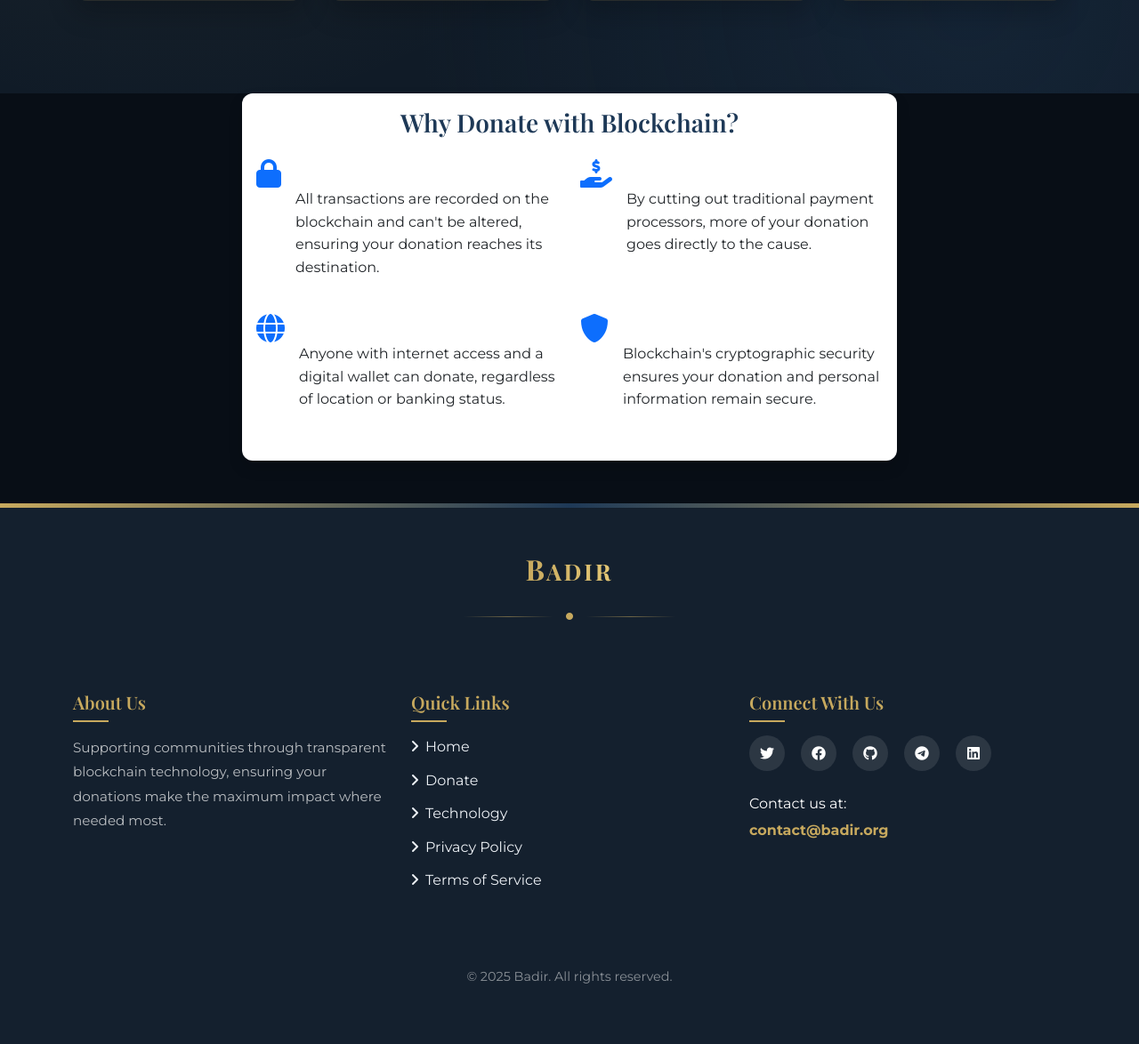
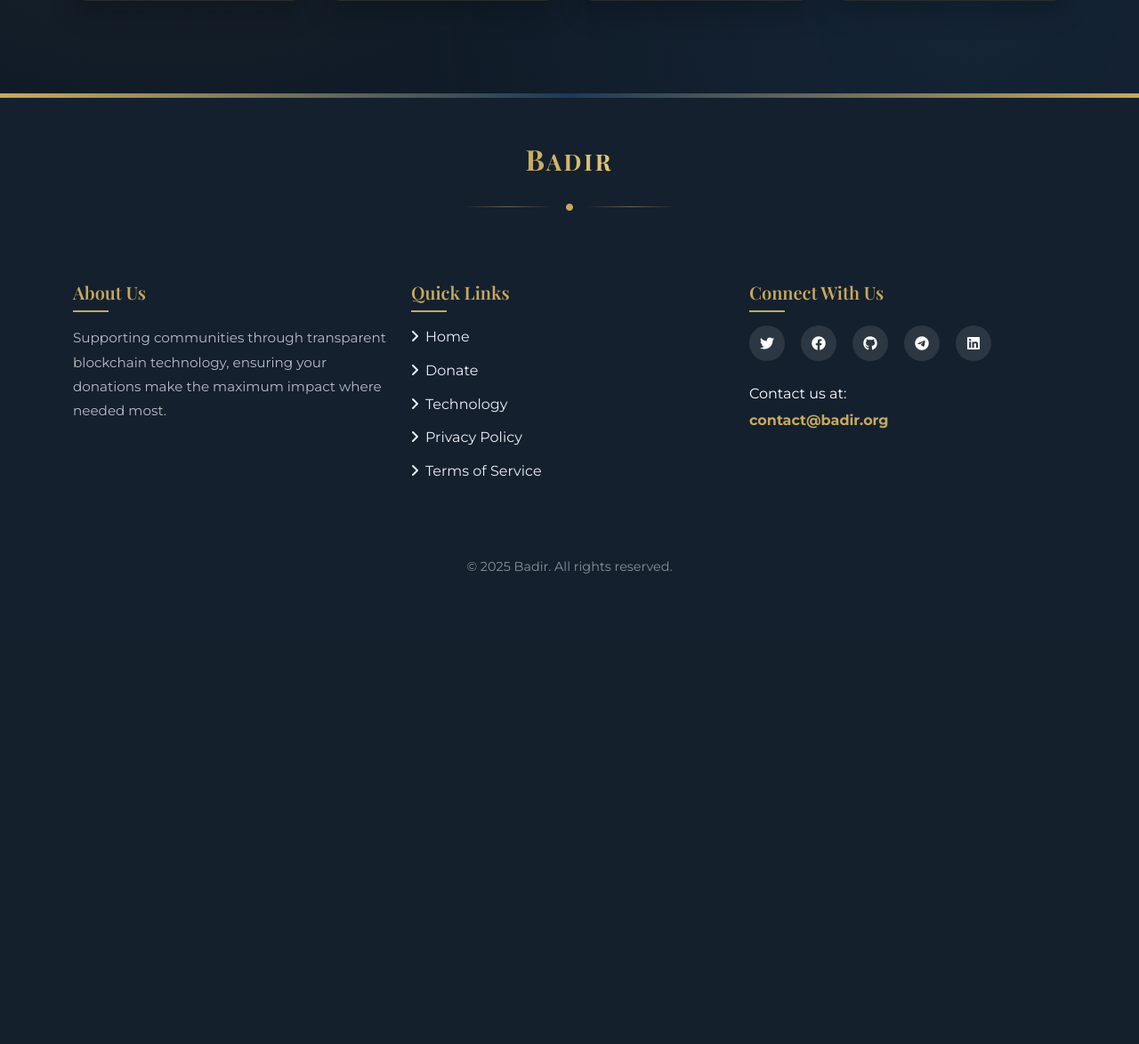
Before and after one commit to yaracyber/Badir, a Flask app: page /donate in a window 1280 px wide. Shown: the part 2296-3470 px from the top of the page at 89% size. After the commit the page ends 2941 px from the top, so only its background shows below. Run offline with Flask 3, Linux system fonts and the light colour scheme; some libraries are stand-ins or nearby versions.

Commit message:
Remove the 'Why Donate with Blockchain?' section from the donation page
Removes the recent donors section from `templates/donate.html` as per user feedback.

Replit-Commit-Author: Agent
Replit-Commit-Session-Id: ef7892f4-4032-40d0-9159-4cc6e0c86c91
Replit-Commit-Screenshot-Url: https://storage.googleapis.com/screenshot-production-us-central1/5538cc59-1f78-4152-bb87-f1d94306d65e/52b15937-4514-4c5d-adb5-8be02ec84077.jpg

```diff
--- a/templates/donate.html
+++ b/templates/donate.html
@@ -511,70 +511,7 @@
     </div>
 </section>
 
-<!-- Recent Donors -->
-<section class="recent-donors mb-5">
-    <div class="container">
-        <div class="row">
-            <div class="col-lg-8 mx-auto">
-                <div class="card shadow">
-                    <div class="card-body">
-                        <h3 class="card-title text-center mb-4">Why Donate with Blockchain?</h3>
 
-                        <div class="row">
-                            <div class="col-md-6 mb-4">
-                                <div class="d-flex">
-                                    <div class="flex-shrink-0">
-                                        <i class="fas fa-lock fa-2x text-primary"></i>
-                                    </div>
-                                    <div class="ms-3">
-                                        <h5>Transparency</h5>
-                                        <p>All transactions are recorded on the blockchain and can't be altered, ensuring your donation reaches its destination.</p>
-                                    </div>
-                                </div>
-                            </div>
-
-                            <div class="col-md-6 mb-4">
-                                <div class="d-flex">
-                                    <div class="flex-shrink-0">
-                                        <i class="fas fa-hand-holding-usd fa-2x text-primary"></i>
-                                    </div>
-                                    <div class="ms-3">
-                                        <h5>Lower Fees</h5>
-                                        <p>By cutting out traditional payment processors, more of your donation goes directly to the cause.</p>
-                                    </div>
-                                </div>
-                            </div>
-
-                            <div class="col-md-6 mb-4">
-                                <div class="d-flex">
-                                    <div class="flex-shrink-0">
-                                        <i class="fas fa-globe fa-2x text-primary"></i>
-                                    </div>
-                                    <div class="ms-3">
-                                        <h5>Global Access</h5>
-                                        <p>Anyone with internet access and a digital wallet can donate, regardless of location or banking status.</p>
-                                    </div>
-                                </div>
-                            </div>
-
-                            <div class="col-md-6 mb-4">
-                                <div class="d-flex">
-                                    <div class="flex-shrink-0">
-                                        <i class="fas fa-shield-alt fa-2x text-primary"></i>
-                                    </div>
-                                    <div class="ms-3">
-                                        <h5>Security</h5>
-                                        <p>Blockchain's cryptographic security ensures your donation and personal information remain secure.</p>
-                                    </div>
-                                </div>
-                            </div>
-                        </div>
-                    </div>
-                </div>
-            </div>
-        </div>
-    </div>
-</section>
 
 {% endblock %}
 
```
